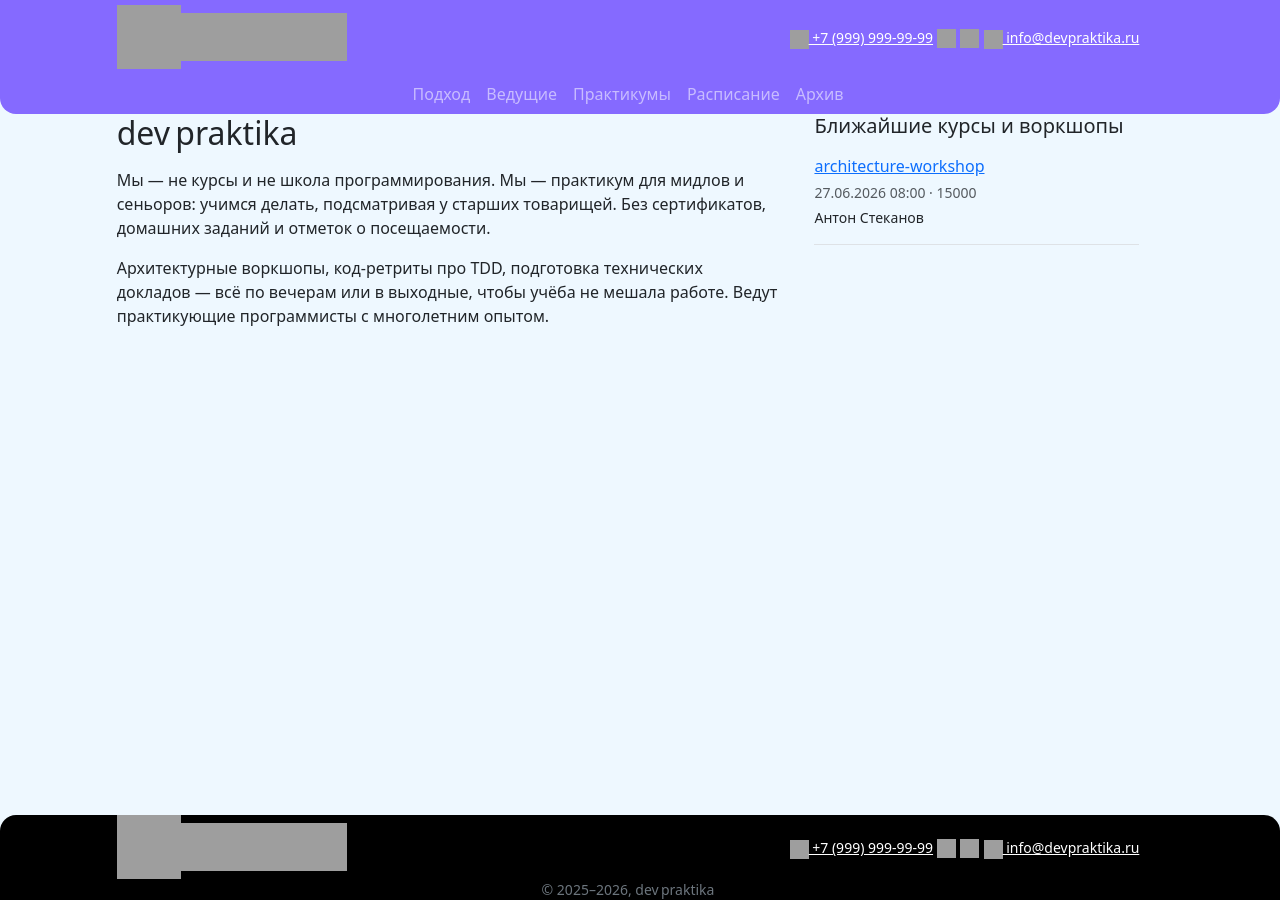
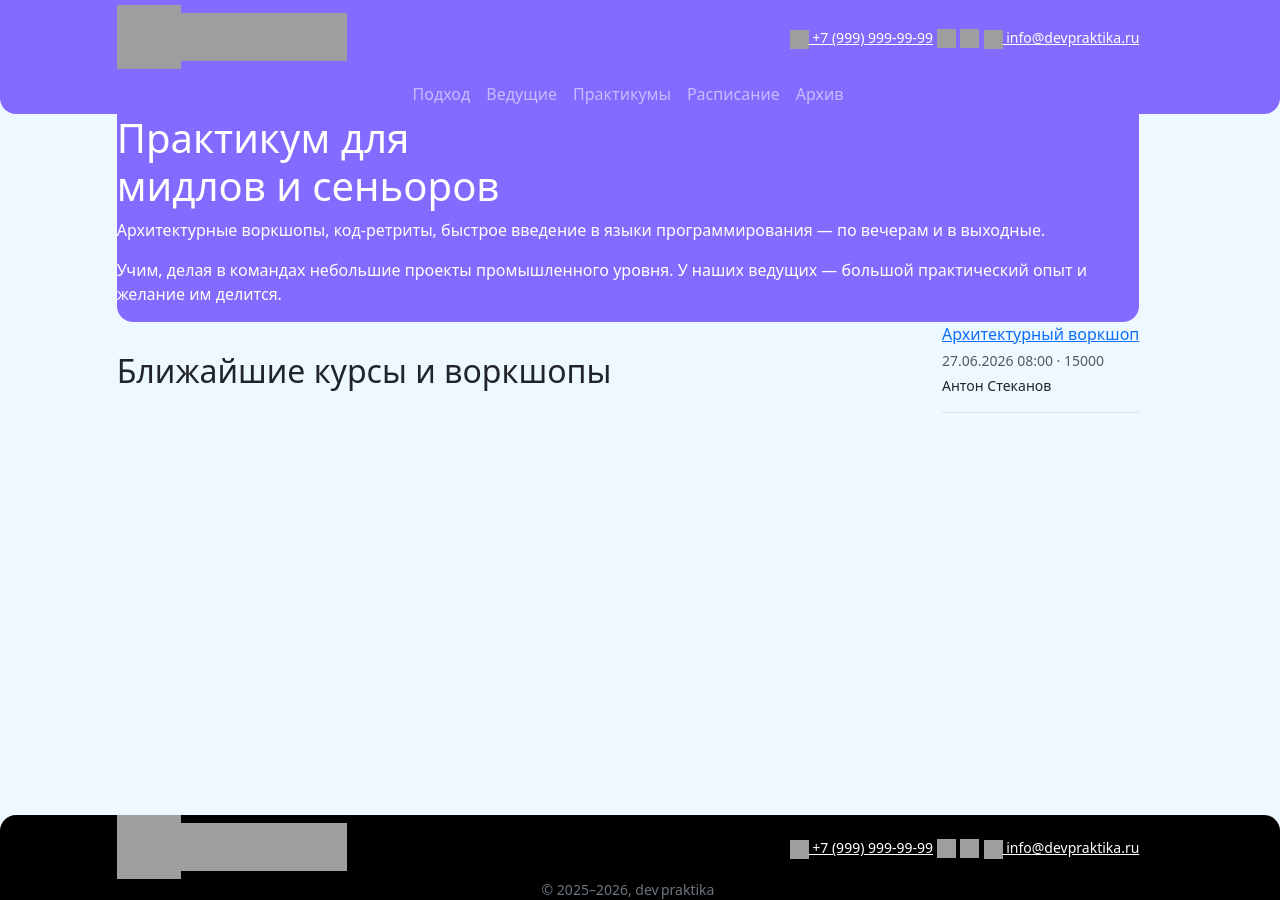
Before and after one commit to devpraktika-ru/devpraktika-ru.github.io, a Jekyll site: the page built from index.md, in a window 1280 px wide, cut to the strip 0-900 px from the top of the page. Built offline with Jekyll 4.4.1, drawn with Linux system fonts in a browser that asks for light colours; grey boxes are pictures that could not be loaded.

Commit message:
Fix main page

```diff
--- a/_layouts/default.html
+++ b/_layouts/default.html
@@ -15,7 +15,8 @@
         background-color: #EEF8FF;
       }
 
-      header {
+      header, .main-intro {
+        color: white;
         background-color: #856aff;
         border-radius: 0 0 16px 16px;
       }
--- a/index.md
+++ b/index.md
@@ -5,49 +5,42 @@ title: dev praktika
 
 {% assign upcoming_events = site.events | where_exp: "event", "event.past == false" | sort: "date" %}
 
-<div class="row g-4">
-  <div class="col-12 col-lg-8">
-    <h1 class="h2 mb-3">dev praktika</h1>
-    <p>
-      Мы — не курсы и не школа программирования.
-      Мы — практикум для мидлов и сеньоров: учимся делать, подсматривая у старших товарищей.
-      Без сертификатов, домашних заданий и отметок о посещаемости.
-    </p>
-    <p>
-      Архитектурные воркшопы, код-ретриты про TDD, подготовка технических докладов — всё по вечерам или в выходные, чтобы учёба не мешала работе.
-      Ведут практикующие программисты с многолетним опытом.
-    </p>
-  </div>
-  <div class="col-12 col-lg-4">
-    <h2 class="h5 mb-3">Ближайшие курсы и воркшопы</h2>
+<div class="main-intro">
+  <h1>Практикум для <br />
+  мидлов и сеньоров</h1>
 
-    {% if upcoming_events.size == 0 %}
-      <p class="text-muted mb-0">В ближайшее время ничего не будет.</p>
-    {% else %}
-      <ul class="list-unstyled mb-0">
-        {% for event in upcoming_events limit:3 %}
-          {% assign workshop = site.workshops | where: "slug", event.course | first %}
-          <li class="mb-3 border-bottom pb-3">
-            <p class="mb-1">
-              <a href="{{ event.url | relative_url }}">{{ workshop.title | default: event.workshop }}</a>
-            </p>
-            <p class="mb-1 text-muted small">
-              {{ event.date | date: "%d.%m.%Y %H:%M" }}
-              {% if event.price != nil %}· {{ event.price }}{% endif %}
-            </p>
-            <p class="mb-0 small">
-              {% if event.educators %}
-                {% for educator_slug in event.educators %}
-                  {% assign educator = site.educators | where: "slug", educator_slug | first %}
-                  {% if educator %}
-                    <span>{{ educator.givenName }} {{ educator.familyName }}</span>{% unless forloop.last %}, {% endunless %}
-                  {% endif %}
-                {% endfor %}
+  <p>Архитектурные воркшопы, код-ретриты, быстрое введение в языки программирования — по вечерам и в выходные.</p>
+
+  <p>Учим, делая в командах небольшие проекты промышленного уровня.
+  У наших ведущих — большой практический опыт и желание им делится.</p>
+</div>
+
+{% if upcoming_events.size == 0 %}
+  <p class="text-muted mb-0">В ближайшее время ничего не будет.</p>
+{% else %}
+  <h2>Ближайшие курсы и воркшопы</h2>
+  <ul class="list-unstyled mb-0">
+    {% for event in upcoming_events limit:3 %}
+      {% assign workshop = site.workshops | where: "slug", event.workshop | first %}
+      <li class="mb-3 border-bottom pb-3">
+        <p class="mb-1">
+          <a href="{{ event.url | relative_url }}">{{ workshop.title | default: event.workshop }}</a>
+        </p>
+        <p class="mb-1 text-muted small">
+          {{ event.date | date: "%d.%m.%Y %H:%M" }}
+          {% if event.price != nil %}· {{ event.price }}{% endif %}
+        </p>
+        <p class="mb-0 small">
+          {% if event.educators %}
+            {% for educator_slug in event.educators %}
+              {% assign educator = site.educators | where: "slug", educator_slug | first %}
+              {% if educator %}
+                <span>{{ educator.givenName }} {{ educator.familyName }}</span>{% unless forloop.last %}, {% endunless %}
               {% endif %}
-            </p>
-          </li>
-        {% endfor %}
-      </ul>
-    {% endif %}
-  </div>
-</div>
+            {% endfor %}
+          {% endif %}
+        </p>
+      </li>
+    {% endfor %}
+  </ul>
+{% endif %}
```
